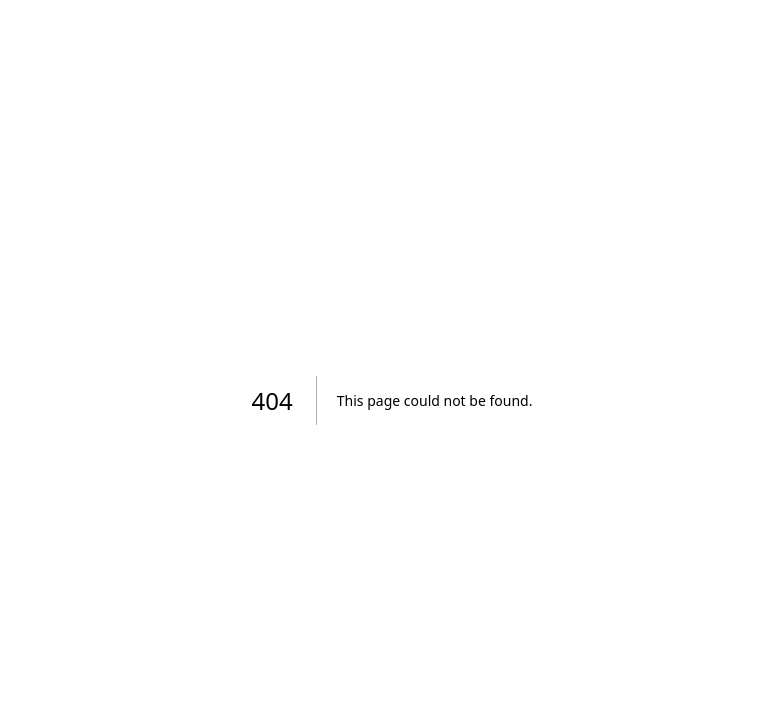
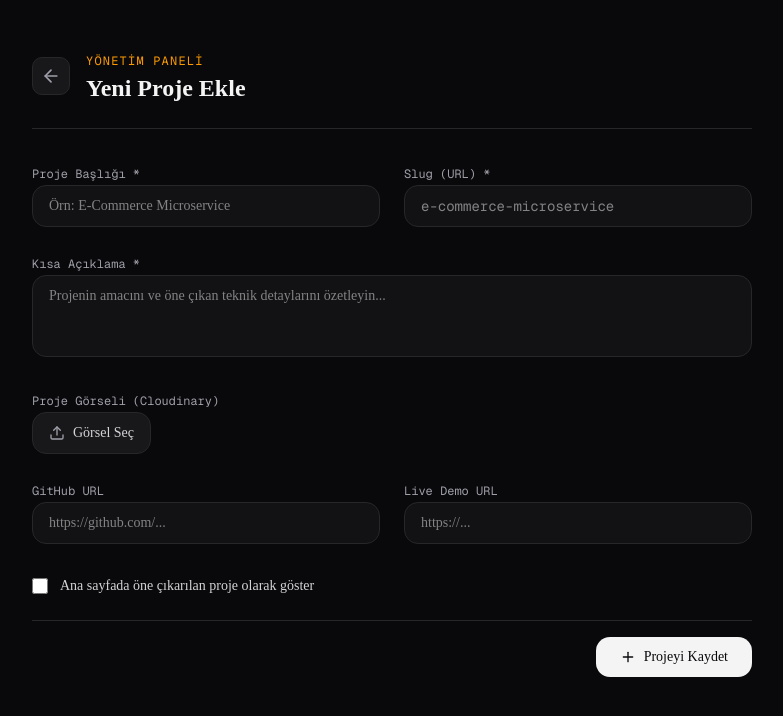
Before and after one commit to SeymaEkici/portfolio-project, a Next.js app in the folder frontend/: page /admin/projects/new in a window 1280 px wide. Before the commit this address had no page. Shown: the top 716 px of the page, without its empty margins (248-1031 px from the left). Built offline with nearby package versions, Linux system fonts and the light colour scheme; no server answers.

Commit message:
fix: render cloudinary project images on public portfolio cards

```diff
--- /dev/null
+++ b/frontend/src/app/admin/projects/new/page.tsx
@@ -0,0 +1,217 @@
+'use client';
+
+import { useState } from 'react';
+import { useRouter } from 'next/navigation';
+import Link from 'next/link';
+import { ArrowLeft, Upload, Loader2, Plus, Check } from 'lucide-react';
+import { uploadImage } from '@/services/upload.service';
+import { createProject } from '@/services/project.service';
+
+export default function NewProjectPage() {
+  const router = useRouter();
+  const [loading, setLoading] = useState(false);
+  const [uploadingImage, setUploadingImage] = useState(false);
+  const [error, setError] = useState('');
+
+  const [formData, setFormData] = useState({
+    title: '',
+    slug: '',
+    description: '',
+    content: '',
+    imageUrl: '',
+    githubUrl: '',
+    liveUrl: '',
+    isFeatured: false,
+    order: 1,
+  });
+
+  // Başlık girildikçe otomatik slug üretme yardımcı fonksiyonu
+  const handleTitleChange = (e: React.ChangeEvent<HTMLInputElement>) => {
+    const title = e.target.value;
+    const slug = title
+      .toLowerCase()
+      .trim()
+      .replace(/[^a-z0-9 -]/g, '')
+      .replace(/\s+/g, '-')
+      .replace(/-+/g, '-');
+
+    setFormData((prev) => ({ ...prev, title, slug }));
+  };
+
+  // Cloudinary'ye görsel yükleme
+  const handleImageUpload = async (e: React.ChangeEvent<HTMLInputElement>) => {
+    const file = e.target.files?.[0];
+    if (!file) return;
+
+    setUploadingImage(true);
+    setError('');
+
+    try {
+      const url = await uploadImage(file);
+      setFormData((prev) => ({ ...prev, imageUrl: url }));
+    } catch (err: any) {
+      setError(err.response?.data?.message || 'Görsel yüklenirken bir hata oluştu.');
+    } finally{
+      setUploadingImage(false);
+    }
+  };
+
+  // Formu kaydetme
+  const handleSubmit = async (e: React.FormEvent) => {
+    e.preventDefault();
+    setLoading(true);
+    setError('');
+
+    try {
+      await createProject(formData);
+      router.push('/admin/dashboard');
+      router.refresh();
+    } catch (err: any) {
+      setError(err.response?.data?.message || 'Proje eklenirken bir hata oluştu.');
+    } finally {
+      setLoading(false);
+    }
+  };
+
+  return (
+    <div className="max-w-3xl mx-auto px-6 py-12 space-y-8">
+      {/* Üst Yönlendirme */}
+      <div className="flex items-center justify-between border-b border-zinc-800 pb-6">
+        <div className="flex items-center gap-4">
+          <Link
+            href="/admin/dashboard"
+            className="p-2 rounded-lg bg-zinc-900 border border-zinc-800 text-zinc-400 hover:text-zinc-100 transition-colors"
+          >
+            <ArrowLeft className="w-5 h-5" />
+          </Link>
+          <div>
+            <span className="text-xs font-mono text-amber-500 uppercase tracking-widest">Yönetim Paneli</span>
+            <h1 className="text-2xl font-bold text-zinc-100">Yeni Proje Ekle</h1>
+          </div>
+        </div>
+      </div>
+
+      {error && (
+        <div className="p-4 rounded-xl bg-red-500/10 border border-red-500/20 text-red-400 text-sm font-mono">
+          {error}
+        </div>
+      )}
+
+      {/* Form */}
+      <form onSubmit={handleSubmit} className="space-y-6">
+        <div className="grid grid-cols-1 md:grid-cols-2 gap-6">
+          <div className="space-y-2">
+            <label className="text-xs font-mono text-zinc-400">Proje Başlığı *</label>
+            <input
+              type="text"
+              required
+              value={formData.title}
+              onChange={handleTitleChange}
+              placeholder="Örn: E-Commerce Microservice"
+              className="w-full px-4 py-2.5 rounded-xl bg-zinc-900/60 border border-zinc-800 text-zinc-100 text-sm focus:outline-none focus:border-zinc-600"
+            />
+          </div>
+
+          <div className="space-y-2">
+            <label className="text-xs font-mono text-zinc-400">Slug (URL) *</label>
+            <input
+              type="text"
+              required
+              value={formData.slug}
+              onChange={(e) => setFormData({ ...formData, slug: e.target.value })}
+              placeholder="e-commerce-microservice"
+              className="w-full px-4 py-2.5 rounded-xl bg-zinc-900/60 border border-zinc-800 text-zinc-100 text-sm font-mono focus:outline-none focus:border-zinc-600"
+            />
+          </div>
+        </div>
+
+        <div className="space-y-2">
+          <label className="text-xs font-mono text-zinc-400">Kısa Açıklama *</label>
+          <textarea
+            required
+            rows={3}
+            value={formData.description}
+            onChange={(e) => setFormData({ ...formData, description: e.target.value })}
+            placeholder="Projenin amacını ve öne çıkan teknik detaylarını özetleyin..."
+            className="w-full px-4 py-2.5 rounded-xl bg-zinc-900/60 border border-zinc-800 text-zinc-100 text-sm focus:outline-none focus:border-zinc-600 resize-none"
+          />
+        </div>
+
+        {/* Görsel Yükleme Alanı */}
+        <div className="space-y-2">
+          <label className="text-xs font-mono text-zinc-400">Proje Görseli (Cloudinary)</label>
+          <div className="flex items-center gap-4">
+            <label className="cursor-pointer inline-flex items-center gap-2 px-4 py-2.5 rounded-xl bg-zinc-900 border border-zinc-800 text-zinc-300 text-sm hover:bg-zinc-800 transition-colors">
+              {uploadingImage ? (
+                <>
+                  <Loader2 className="w-4 h-4 animate-spin text-amber-500" />
+                  Yükleniyor...
+                </>
+              ) : (
+                <>
+                  <Upload className="w-4 h-4 text-zinc-400" />
+                  Görsel Seç
+                </>
+              )}
+              <input type="file" accept="image/*" onChange={handleImageUpload} className="hidden" />
+            </label>
+
+            {formData.imageUrl && (
+              <span className="text-xs font-mono text-emerald-400 flex items-center gap-1">
+                <Check className="w-4 h-4" /> Yüklendi
+              </span>
+            )}
+          </div>
+        </div>
+
+        <div className="grid grid-cols-1 md:grid-cols-2 gap-6">
+          <div className="space-y-2">
+            <label className="text-xs font-mono text-zinc-400">GitHub URL</label>
+            <input
+              type="url"
+              value={formData.githubUrl}
+              onChange={(e) => setFormData({ ...formData, githubUrl: e.target.value })}
+              placeholder="https://github.com/..."
+              className="w-full px-4 py-2.5 rounded-xl bg-zinc-900/60 border border-zinc-800 text-zinc-100 text-sm focus:outline-none focus:border-zinc-600"
+            />
+          </div>
+
+          <div className="space-y-2">
+            <label className="text-xs font-mono text-zinc-400">Live Demo URL</label>
+            <input
+              type="url"
+              value={formData.liveUrl}
+              onChange={(e) => setFormData({ ...formData, liveUrl: e.target.value })}
+              placeholder="https://..."
+              className="w-full px-4 py-2.5 rounded-xl bg-zinc-900/60 border border-zinc-800 text-zinc-100 text-sm focus:outline-none focus:border-zinc-600"
+            />
+          </div>
+        </div>
+
+        <div className="flex items-center gap-3 pt-2">
+          <input
+            type="checkbox"
+            id="isFeatured"
+            checked={formData.isFeatured}
+            onChange={(e) => setFormData({ ...formData, isFeatured: e.target.checked })}
+            className="w-4 h-4 rounded bg-zinc-900 border-zinc-800 text-amber-500 focus:ring-0"
+          />
+          <label htmlFor="isFeatured" className="text-sm text-zinc-300 cursor-pointer">
+            Ana sayfada öne çıkarılan proje olarak göster
+          </label>
+        </div>
+
+        <div className="pt-4 border-t border-zinc-800 flex justify-end">
+          <button
+            type="submit"
+            disabled={loading || uploadingImage}
+            className="inline-flex items-center gap-2 px-6 py-2.5 rounded-xl bg-zinc-100 text-zinc-950 font-medium text-sm hover:bg-zinc-200 transition-colors disabled:opacity-50"
+          >
+            {loading ? <Loader2 className="w-4 h-4 animate-spin" /> : <Plus className="w-4 h-4" />}
+            Projeyi Kaydet
+          </button>
+        </div>
+      </form>
+    </div>
+  );
+}
--- a/frontend/src/app/page.tsx
+++ b/frontend/src/app/page.tsx
@@ -83,15 +83,27 @@ export default async function HomePage() {
 
         {featuredProjects.length === 0 ? (
           <div className="p-8 text-center rounded-xl border border-dashed border-zinc-800 text-zinc-500 font-mono text-sm">
-            Backend sunucusu kapalı veya henüz öne çıkarılan proje eklenmedi. (Admin panelinden ekleyebilirsin).
+            Backend sunucusu kapalı veya henüz öne çıkarılan proje eklenmedi.
           </div>
         ) : (
           <div className="grid grid-cols-1 md:grid-cols-2 gap-6">
             {featuredProjects.map((project: any) => (
               <div
                 key={project.id}
-                className="group p-6 rounded-2xl bg-zinc-900/40 border border-zinc-800 hover:border-zinc-700 transition-all duration-300 flex flex-col justify-between space-y-6"
+                className="group p-6 rounded-2xl bg-zinc-900/40 border border-zinc-800 hover:border-zinc-700 transition-all duration-300 flex flex-col justify-between space-y-6 overflow-hidden"
               >
+                <div className="space-y-4">
+                  {/* Proje Görseli (Eğer yüklendiyse burada görünecek) */}
+                  {project.imageUrl && (
+                    <div className="relative w-full h-48 rounded-xl overflow-hidden border border-zinc-800/80 bg-zinc-950">
+                      <img
+                        src={project.imageUrl}
+                        alt={project.title}
+                        className="object-cover w-full h-full group-hover:scale-105 transition-transform duration-500"
+                      />
+                    </div>
+                  )}
+
                   <div className="space-y-3">
                     <div className="flex items-center justify-between">
                       <span className="text-xs font-mono text-zinc-500">#{project.slug}</span>
@@ -113,9 +125,9 @@ export default async function HomePage() {
                       {project.description}
                     </p>
                   </div>
+                </div>
 
                 <div className="space-y-4 pt-4 border-t border-zinc-800/80">
-                  {/* Teknolojiler */}
                   <div className="flex flex-wrap gap-2">
                     {project.technologies?.map((pt: any) => (
                       <span
--- a/frontend/src/services/project.service.ts
+++ b/frontend/src/services/project.service.ts
@@ -11,3 +11,8 @@ export async function getProjectBySlug(slug: string): Promise<Project> {
   const response = await api.get(`/projects/${slug}`);
   return response.data.data.project;
 }
+
+export async function createProject(data: any): Promise<any> {
+  const response = await api.post('/projects', data);
+  return response.data.data.project;
+}
--- /dev/null
+++ b/frontend/src/services/upload.service.ts
@@ -0,0 +1,14 @@
+import { api } from '@/lib/api';
+
+export async function uploadImage(file: File): Promise<string> {
+  const formData = new FormData();
+  formData.append('image', file);
+
+  const response = await api.post('/upload', formData, {
+    headers: {
+      'Content-Type': 'multipart/form-data',
+    },
+  });
+
+  return response.data.data.imageUrl;
+}
```
Lines whose indentation alone changed are shown as unchanged.
